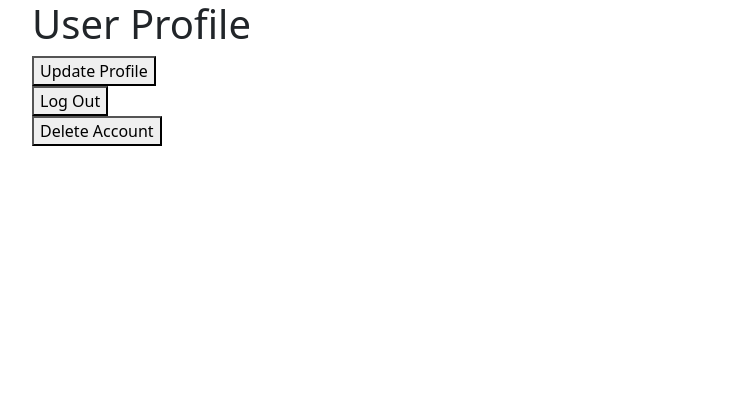
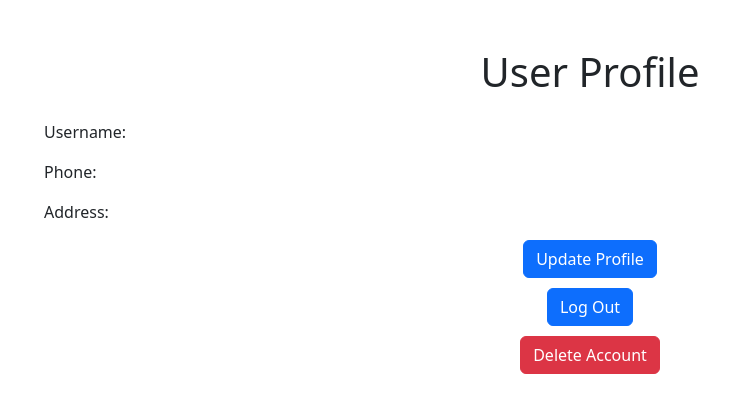
Before and after one commit to FranReinaldi/cody-carrental, a Django app: page /users/delete-account/ in a window 1280 px wide. Shown: the top 413 px of the page, without its empty margins (50-779 px from the left). Run offline with Django 4.2, Linux system fonts and the light colour scheme; the visitor is signed in with stand-in values (Sample User, id 1); some libraries are stand-ins or nearby versions.

Commit message:
add styles for the templates

```diff
--- a/src/applications/users/templates/profile.html
+++ b/src/applications/users/templates/profile.html
@@ -1,26 +1,72 @@
 {% extends 'base.html' %}
 
 {% block content %}
+
+<div class="container mt-5" style="text-align: center;">
     <h1>User Profile</h1>
-    {% if messages %}
-        <ul class="messages">
-            {% for message in messages %}
-                <li{% if message.tags %} class="{{ message.tags }}"{% endif %}>{{ message }}</li>
-            {% endfor %}
-        </ul>
-    {% endif %}
-    <form method="post">
+    <form method="post" class="mt-4">
         {% csrf_token %}
-        {{ form.as_p }}
-        <button type="submit">Update Profile</button>
+            <div class="mb-3" style="text-align: left;">
+                <label class="form-label" style="display: block; width: 100px;">Username:</label>
+                {{ form.username }}
+            </div>
+            <div class="mb-3" style="text-align: left;">
+                <label class="form-label" style="display: block; width: 100px;">Phone:</label>
+                {{ form.phone }}
+            </div>
+            <div class="mb-3" style="text-align: left;">
+                <label class="form-label" style="display: block; width: 100px;">Address:</label>
+                {{ form.address }}
+            </div>
+        <button type="submit" class="btn btn-primary" data-bs-toggle="modal" data-bs-target="#updateSuccessModal">Update Profile</button>
     </form>
+    <div style="margin-top: 10px;"></div>
     <form method="post" action="{% url 'logout' %}">
         {% csrf_token %}
-        <button type="submit">Log Out</button>
+        <button type="submit" class="btn btn-primary">Log Out</button>
     </form>
-    <form method="post" action="{% url 'delete_account' %}">
-        {% csrf_token %}
-        <button type="submit">Delete Account</button>
-    </form>
+    <div style="margin-top: 10px;"></div>
+    <button type="button" class="btn btn-danger" data-bs-toggle="modal" data-bs-target="#deleteModal">Delete Account</button>
+</div>
+
+<!-- Update Success Modal -->
+<div class="modal fade" id="updateSuccessModal" tabindex="-1" aria-labelledby="updateSuccessModalLabel" aria-hidden="true">
+    <div class="modal-dialog">
+        <div class="modal-content">
+            <div class="modal-header">
+                <h5 class="modal-title" id="updateSuccessModalLabel">Update Profile</h5>
+                <button type="button" class="btn-close" data-bs-dismiss="modal" aria-label="Close"></button>
+            </div>
+            <div class="modal-body">
+                Your profile has been updated successfully.
+            </div>
+            <div class="modal-footer">
+                <button type="button" class="btn btn-primary" data-bs-dismiss="modal">OK</button>
+            </div>
+        </div>
+    </div>
+</div>
+
+<!-- Delete Modal -->
+<div class="modal fade" id="deleteModal" tabindex="-1" aria-labelledby="deleteModalLabel" aria-hidden="true">
+    <div class="modal-dialog">
+        <div class="modal-content">
+            <div class="modal-header">
+                <h5 class="modal-title" id="deleteModalLabel">Delete Account</h5>
+                <button type="button" class="btn-close" data-bs-dismiss="modal" aria-label="Close"></button>
+            </div>
+            <div class="modal-body">
+                Are you sure you want to delete your account? This action cannot be undone.
+            </div>
+            <div class="modal-footer">
+                <button type="button" class="btn btn-secondary" data-bs-dismiss="modal">Cancel</button>
+                <form method="post" action="{% url 'delete_account' %}">
+                    {% csrf_token %}
+                    <button type="submit" class="btn btn-danger">Delete</button>
+                </form>
+            </div>
+        </div>
+    </div>
+</div>
 
 {% endblock %}
```
Also changed, not shown: src/applications/users/templates/login.html (+17 -5 lines), src/applications/users/templates/logout.html (+9 -2 lines), src/applications/users/templates/register.html (+33 -5 lines).
